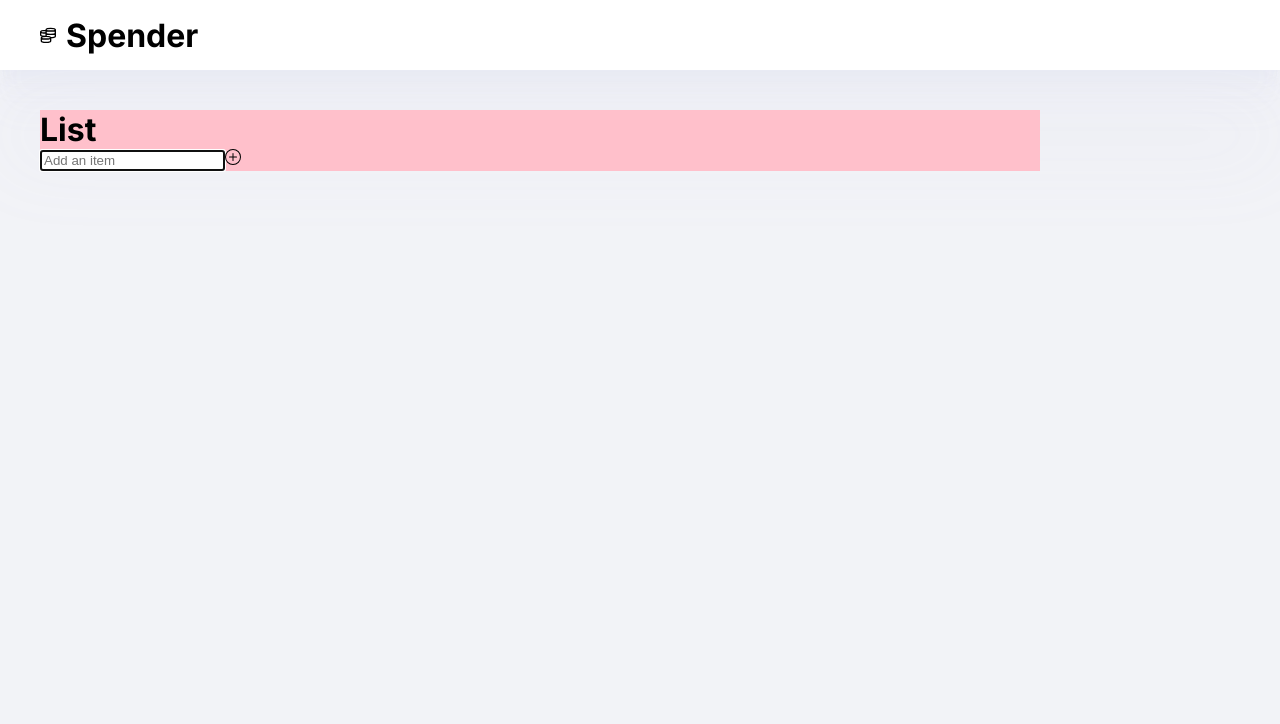
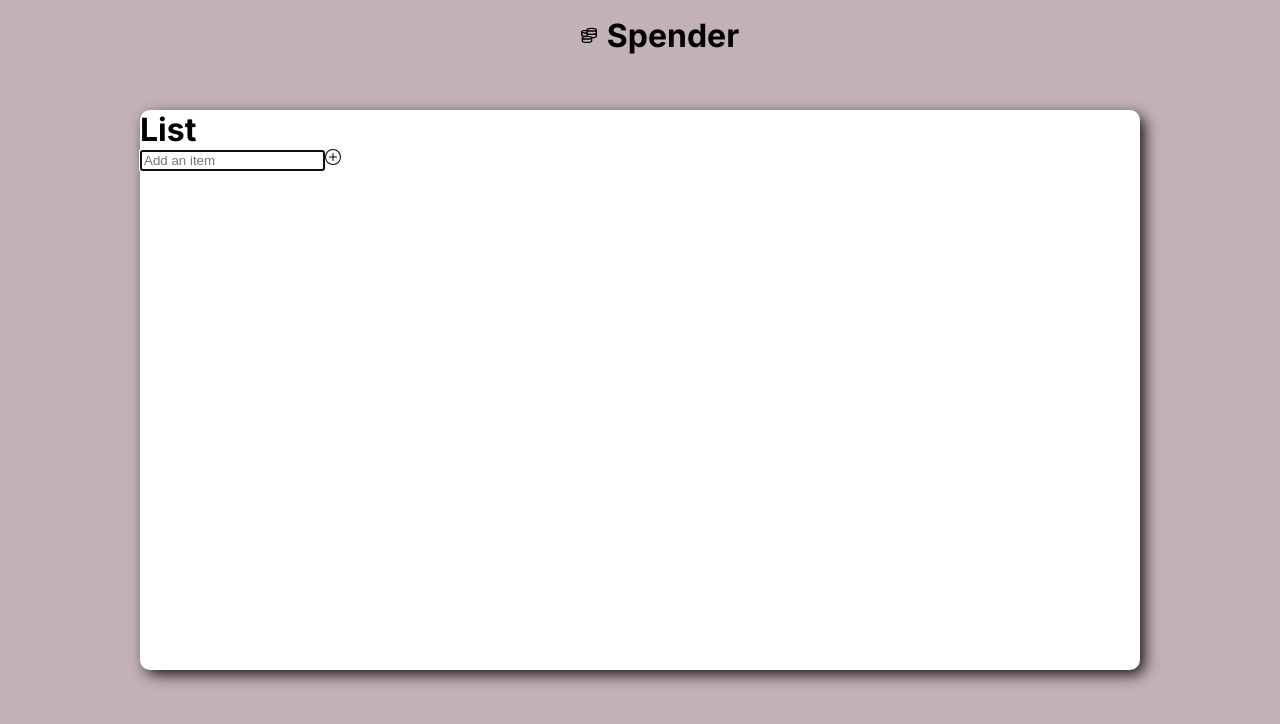
Before and after one commit to JakubLevanszky/spender-app-v2, a React (Create React App) app: page / in a window 1280 px wide. Shown: the top 724 px of the page. Built offline with nearby package versions, Linux system fonts and the light colour scheme.

Commit message:
chore: container and few others styled + small changes

```diff
--- a/src/features/ui/components/Container/Container.styled.js
+++ b/src/features/ui/components/Container/Container.styled.js
@@ -1,9 +1,15 @@
 import styled from 'styled-components';
+import { palette } from '../../theme/palette';
 
 export const Container = styled.div`
   width: 1000px;
+  height: 70vh;
   margin: 0 auto;
   padding: 0 auto;
   box-sizing: border-box;
-  background-color: pink;
+  background-color: ${palette.white};
+  display: flex;
+  flex-direction: column;
+  box-shadow: 5px 5px 15px -1px ${palette.smokyBlack};
+  border-radius: 10px;
 `;
--- a/src/features/ui/components/Header/Header.styled.js
+++ b/src/features/ui/components/Header/Header.styled.js
@@ -1,5 +1,4 @@
 import styled from 'styled-components';
-import { palette } from '../../theme/palette';
 
 export const StyledHeader = styled.header`
   display: grid;
@@ -7,14 +6,7 @@ export const StyledHeader = styled.header`
   gap: 10px;
   padding-left: 40px;
   align-items: center;
-  justify-content: flex-start;
+  justify-content: center;
   height: 70px;
   width: 100%;
-  background-color: ${palette.background};
-  box-shadow: 0px 100px 80px rgba(178, 183, 219, 0.05),
-    0px 41.7776px 33.4221px rgba(178, 183, 219, 0.0359427),
-    0px 22.3363px 17.869px rgba(178, 183, 219, 0.0298054),
-    0px 12.5216px 10.0172px rgba(178, 183, 219, 0.025),
-    0px 6.6501px 5.32008px rgba(178, 183, 219, 0.0201946),
-    0px 2.76726px 2.21381px rgba(178, 183, 219, 0.0140573);
 `;
--- a/src/features/ui/components/Layout/Layout.styled.js
+++ b/src/features/ui/components/Layout/Layout.styled.js
@@ -1,9 +1,11 @@
 import styled from 'styled-components';
 
 export const LayoutStyled = styled.div`
-  display: grid;
-  grid-template-columns: 1fr 350px;
+  display: flex;
+  justify-content: center;
+  align-items: center;
   padding: 40px;
   column-gap: 40px;
   width: 100%;
+  height: 100%;
 `;
--- a/src/features/ui/theme/global.js
+++ b/src/features/ui/theme/global.js
@@ -11,7 +11,7 @@ export const GlobalStyle = createGlobalStyle`
 html, body {
   padding: 0;
   height: 100%;
-  background-color: ${palette.background2}
+  background-color: ${palette.background}
 }
 
 html {
--- a/src/features/ui/theme/palette.js
+++ b/src/features/ui/theme/palette.js
@@ -1,7 +1,5 @@
 export const palette = {
-  background: '#FFF',
-  // background: '#FEFBF6',
-  background2: '#F2F3F7',
+  background: '#C3B1BAff',
   cat1: '#06A0F6',
   cat2: '#24CA49',
   cat3: '#FF8743',
@@ -19,5 +17,9 @@ export const palette = {
 
   // generic
   white: '#FFF',
-  black: '#000'
+  black: '#000',
+  smokyBlack: '#0E0C0Dff',
+  berry: '#835580ff',
+  greyish: '#46424Aff',
+  orangeYellow: '#F9BC56ff'
 };
```
